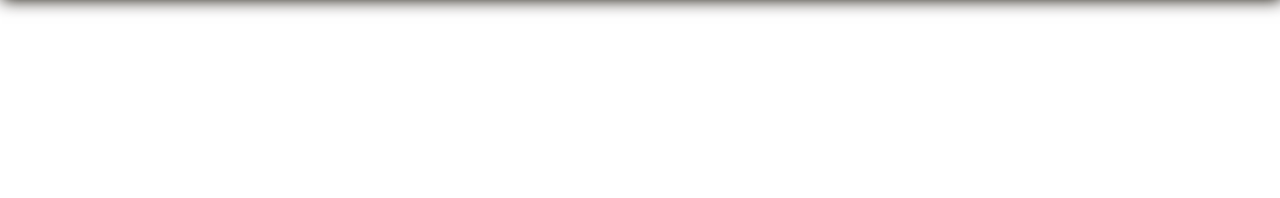
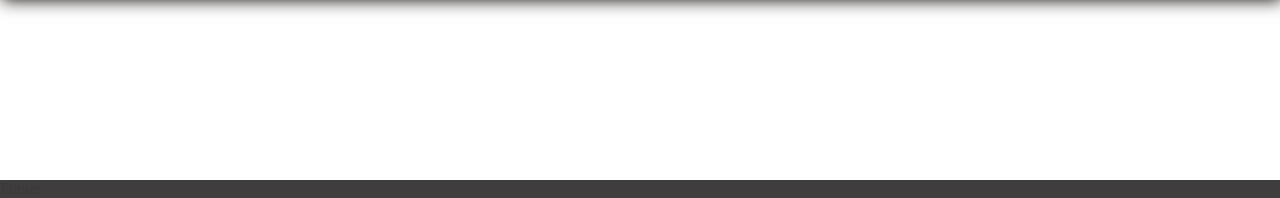
Before and after one commit to smbiko/Zacio-project, a plain HTML site: page index.html in a window 1280 px wide. Shown: the part 602-800 px from the top of the page. Drawn offline with Linux system fonts and the light colour scheme.

Commit message:
Push footer down using flex styles

```diff
--- a/assets/css/style.css
+++ b/assets/css/style.css
@@ -8,11 +8,17 @@
     margin: 0;
     box-sizing: border-box;
 
-
-
 }
 
 /* General styles */
+
+body {
+    min-height: 100vh;
+    display: flex;
+    flex-direction: column;
+    /* Generic project styles */
+    color: #3a3a3a;
+}
 
 
 
@@ -57,10 +63,13 @@ header a {
 
 /* Main Content */
 main {
-    background-color: gold;
+    background-color: EDEDED;
+      /* Make main element take up any surplus space to push footer down */
+      flex: 1 0 auto;
+
 }
 
 /* Footer*/
 footer {
-    background-color: greenyellow;
+    background-color: #3F3D3D;
 }
```
